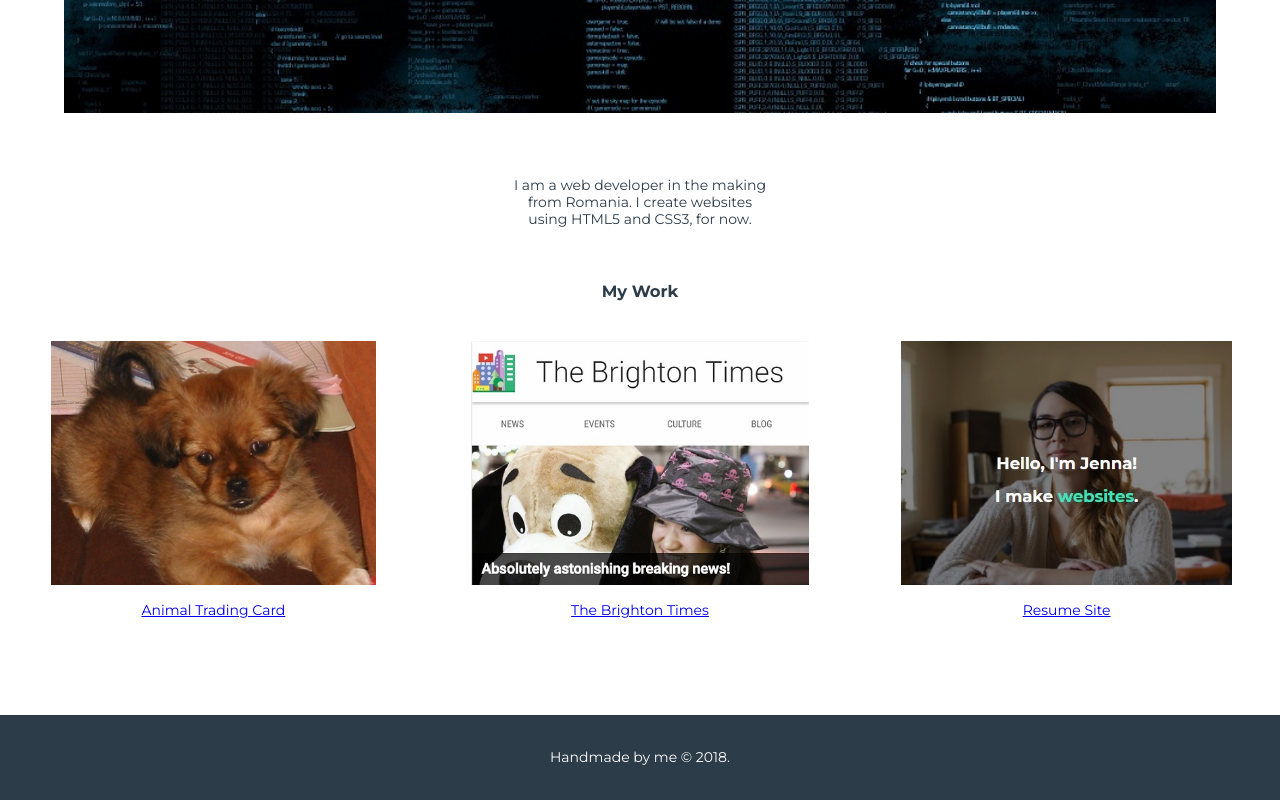
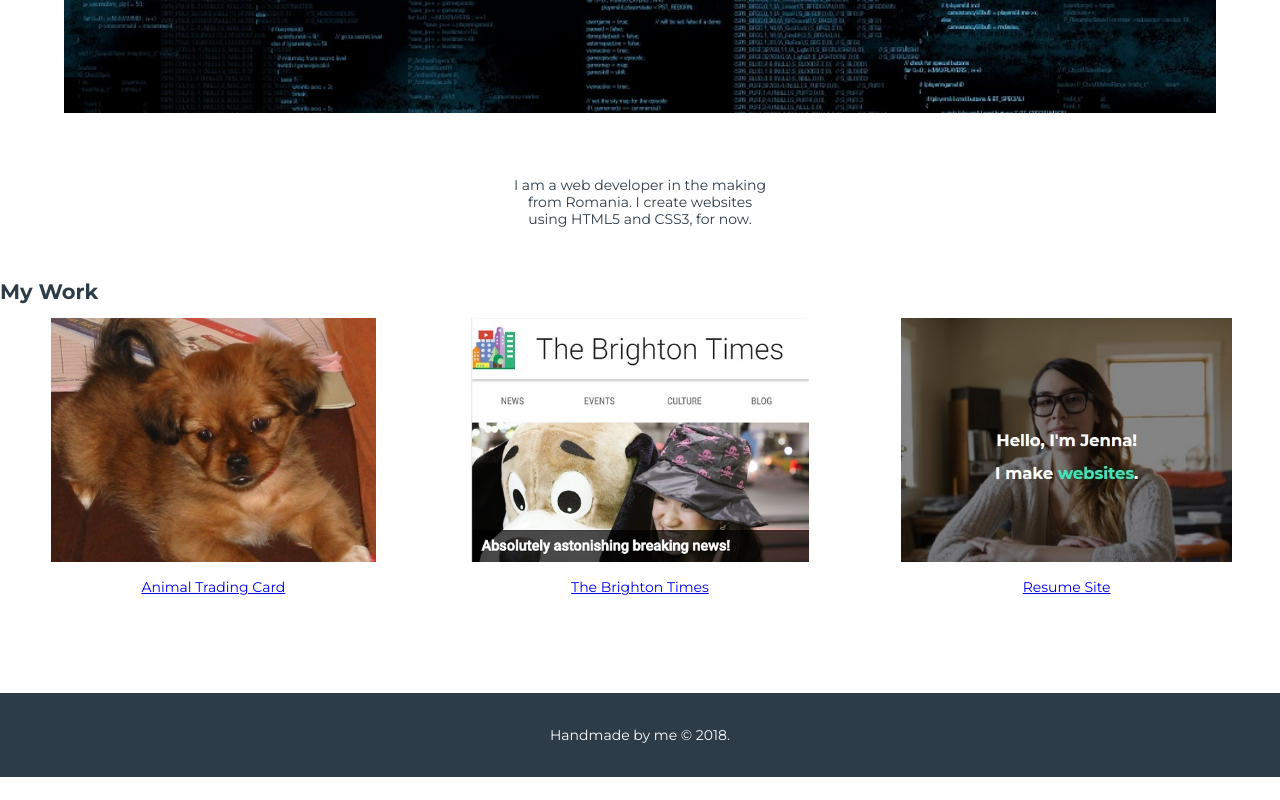
Before and after one commit to ionipas/Portofolio-Site, a plain HTML site: page index.html in a window 1280 px wide. Shown: the part 655-1455 px from the top of the page. After the commit the page ends 1432 px from the top, so only its background shows below. Drawn offline with Linux system fonts and the light colour scheme.

Commit message:
Update index.html

```diff
--- a/index.html
+++ b/index.html
@@ -43,7 +43,7 @@
         </section>
 
         <section class="my_work">
-          <h1>My Work</h1>
+          <h2>My Work</h2>
             <!--TODO: to insert new projects-->
             <div class="projects">
               <div class="snippet">
```
